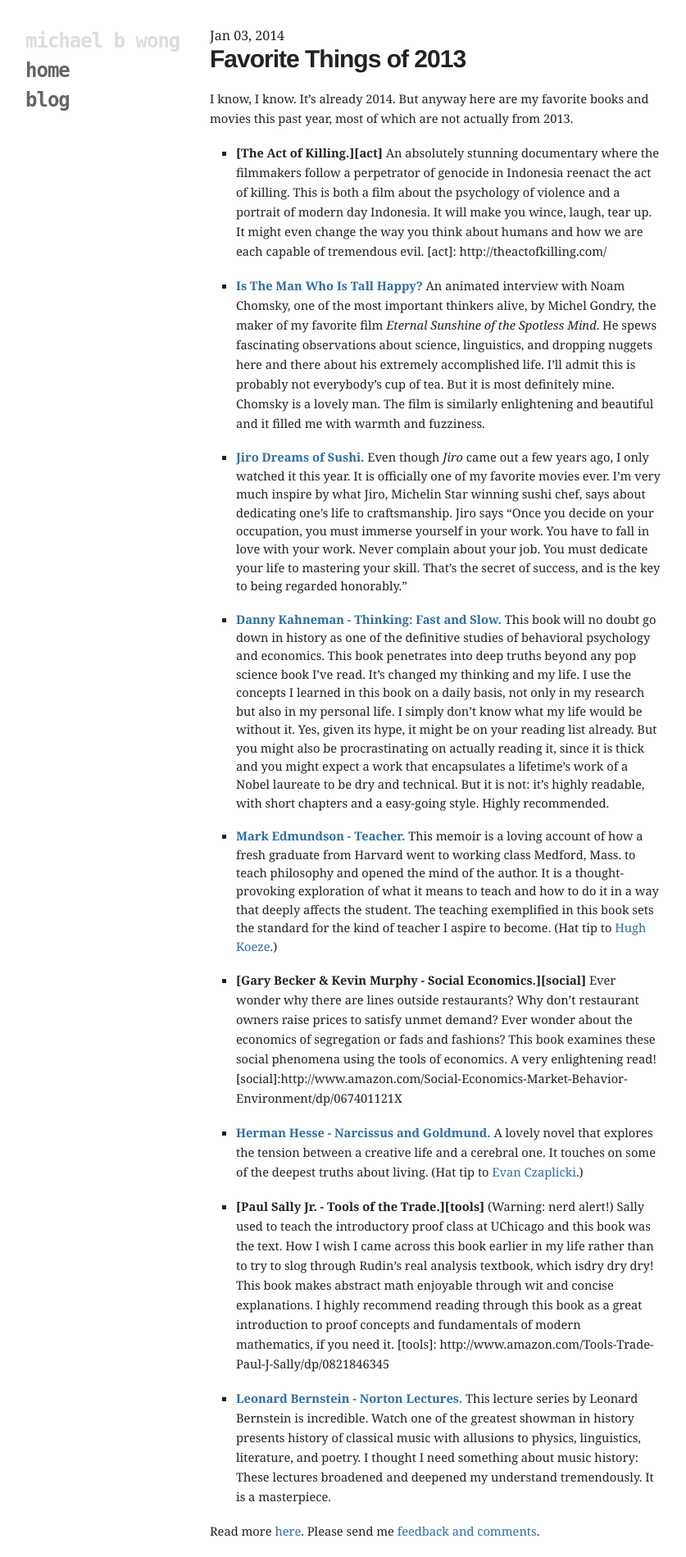
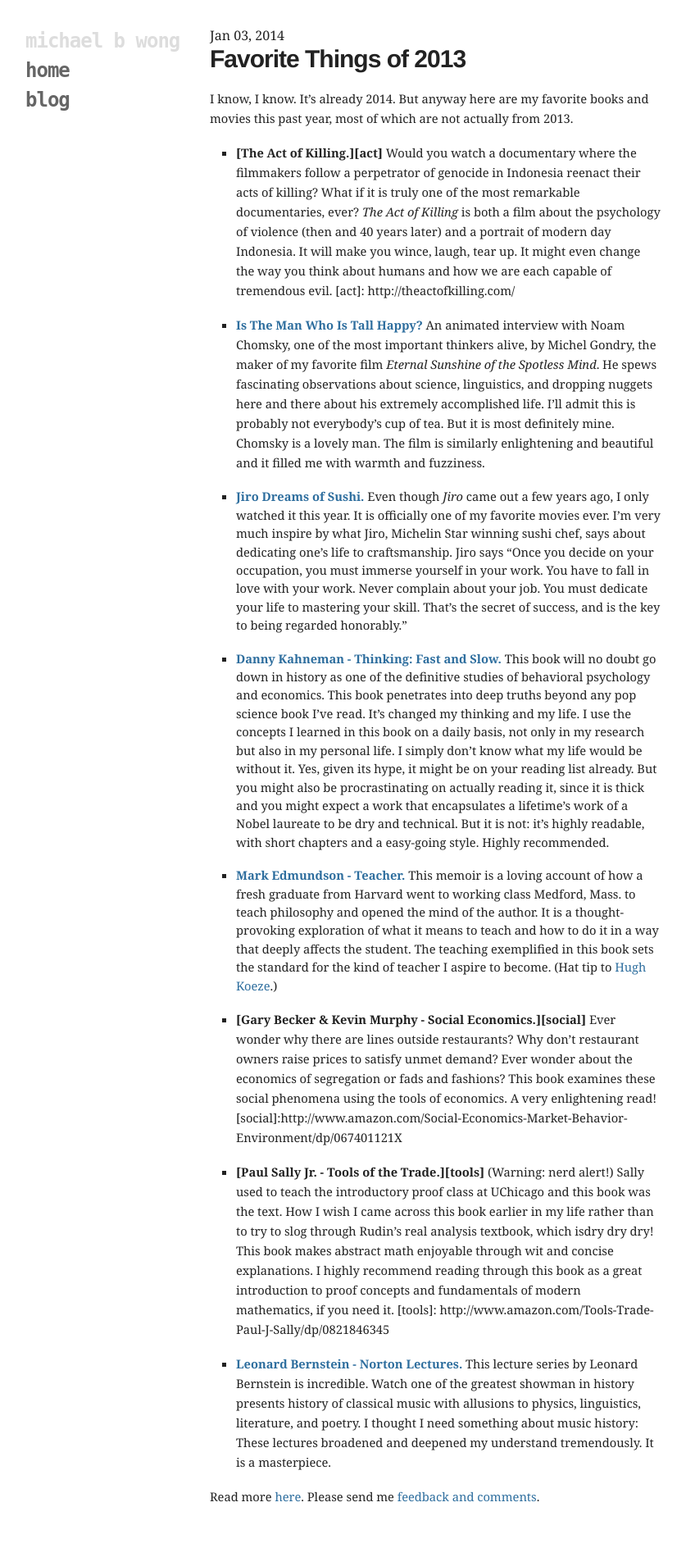
Before and after one commit to mbwong/mbwong.github.com, a Jekyll site: the page built from _posts/2014-1-3-favorite-things.md, in a window 1280 px wide. Shown: the whole page at 82% size, without its empty margins (94-931 px from the left). Built offline with Jekyll 4.4.1, drawn with Linux system fonts in a browser that asks for light colours; after the commit the page ends 1857 px from its top, so only the background shows below that.

Commit message:
Update 2014-1-3-favorite-things.md

```diff
--- a/_posts/2014-1-3-favorite-things.md
+++ b/_posts/2014-1-3-favorite-things.md
@@ -8,7 +8,7 @@
 
 I know, I know. It's already 2014. But anyway here are my favorite books and movies this past year, most of which are not actually from 2013.
 
-* __[The Act of Killing.][act]__ An absolutely stunning documentary where the filmmakers follow a perpetrator of genocide in Indonesia reenact the act of killing. This is both a film about the psychology of violence and a portrait of modern day Indonesia. It will make you wince, laugh, tear up. It might even change the way you think about humans and how we are each capable of tremendous evil.
+* __[The Act of Killing.][act]__ Would you watch a documentary where the filmmakers follow a perpetrator of genocide in Indonesia reenact their acts of killing? What if it is truly one of the most remarkable documentaries, ever? _The Act of Killing_ is both a film about the psychology of violence (then and 40 years later) and a portrait of modern day Indonesia. It will make you wince, laugh, tear up. It might even change the way you think about humans and how we are each capable of tremendous evil.
 [act]: http://theactofkilling.com/
 
 * __[Is The Man Who Is Tall Happy?][tall]__ An animated interview with Noam Chomsky, one of the most important thinkers alive, by Michel Gondry, the maker of my favorite film _Eternal Sunshine of the Spotless Mind_. He spews fascinating observations about science, linguistics, and dropping nuggets here and there about his extremely accomplished life. I'll admit this is probably not everybody's cup of tea. But it is most definitely mine. Chomsky is a lovely man. The film is similarly enlightening and beautiful and it filled me with warmth and fuzziness.
@@ -31,11 +31,6 @@
 * __[Gary Becker & Kevin Murphy - Social Economics.][social]__ Ever wonder why there are lines outside restaurants? Why don't restaurant owners raise prices to satisfy unmet demand? Ever wonder about the economics of segregation or fads and fashions? This book examines these social phenomena using the tools of economics. A very enlightening read!
 [social]:http://www.amazon.com/Social-Economics-Market-Behavior-Environment/dp/067401121X
 
-* __[Herman Hesse - Narcissus and Goldmund.][hesse]__ A lovely novel that explores the tension between a creative life and a cerebral one. It touches on some of the deepest truths about living. (Hat tip to [Evan Czaplicki][cz].)
-
-[cz]: https://twitter.com/czaplic
-[hesse]: http://www.amazon.com/Narcissus-Goldmund-Novel-Hermann-Hesse/dp/0312421672/ref=pd_sim_b_1
-
 * __[Paul Sally Jr. - Tools of the Trade.][tools]__ (Warning: nerd alert!) Sally used to teach the introductory proof class at UChicago and this book was the text. How I wish I came across this book earlier in my life rather than to try to slog through Rudin's real analysis textbook, which isdry dry dry! This book makes abstract math enjoyable through wit and concise explanations. I highly recommend reading through this book as a great introduction to proof concepts and fundamentals of modern mathematics, if you need it.
 [tools]: http://www.amazon.com/Tools-Trade-Paul-J-Sally/dp/0821846345
 
```
